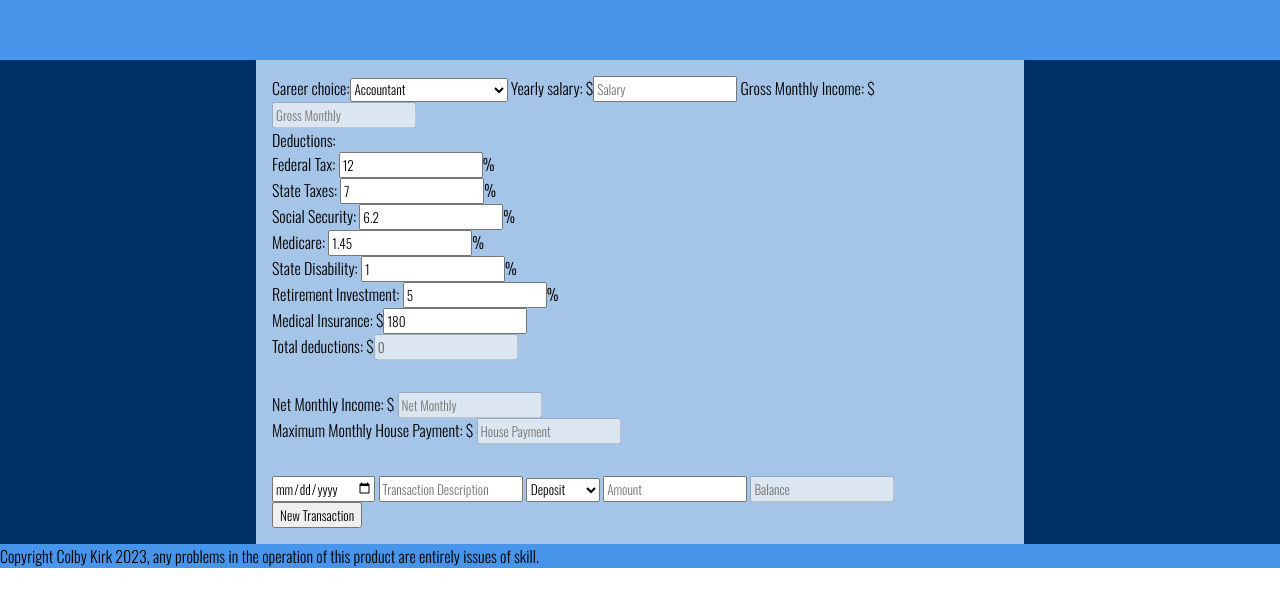
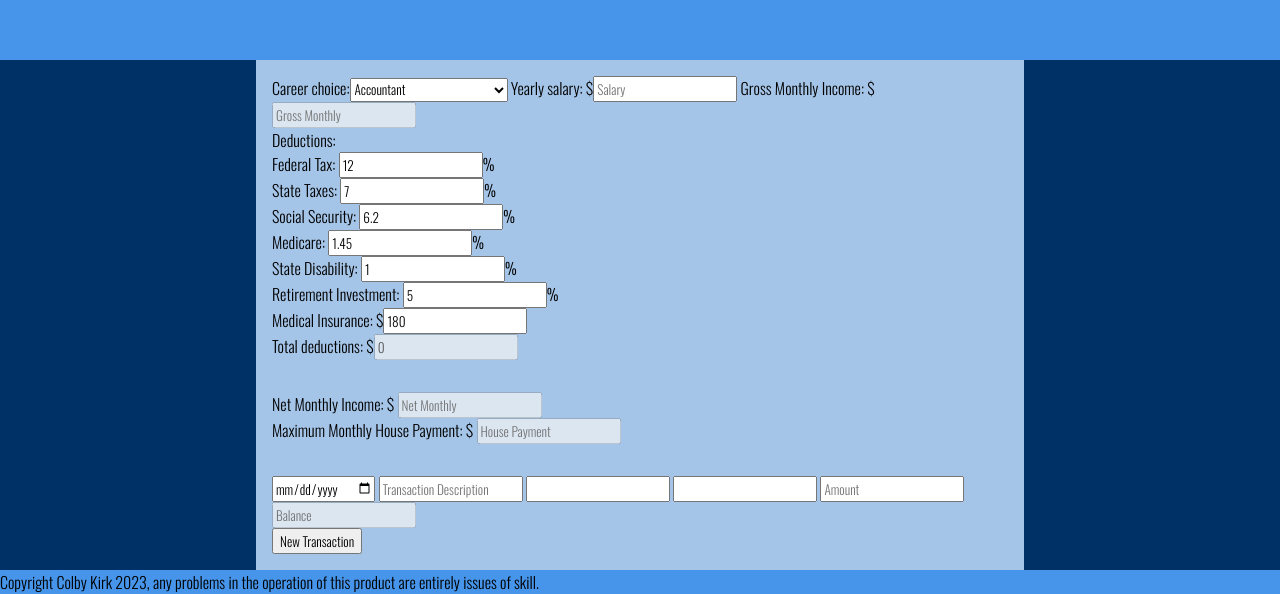
Before and after one commit to TheRealTurtle00/EECU-calculator, a plain HTML site: page index.html in a window 1280 px wide. Shown: the part 740-1334 px from the top of the page. Before the commit the page ends 1308 px from the top, so only its background shows below. Drawn offline with nearby package versions, Linux system fonts and the light colour scheme.

Commit message:
forgor to save an html thing

```diff
--- a/index.html
+++ b/index.html
@@ -81,10 +81,8 @@
             <div class="checkRow">
                 <input type="date">
                 <input type="text" id="" placeholder="Transaction Description">
-                <select name="transactionType" id="">
-                    <option value="1">Deposit</option>
-                    <option value="-1">Withdrawal</option>
-                </select>
+                <input type="number" id="" placeholder="">
+                <input type="number" id="" placeholder="">
                 <input type="number" id="" placeholder="Amount">
                 <input type="number" id="" placeholder="Balance" disabled>
             </div>
```
